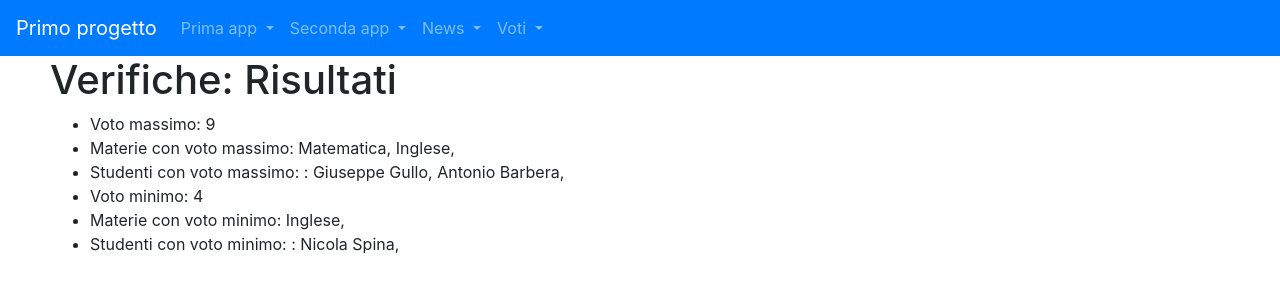
After one commit to zeld1n/primo_progetto, a Django app: page /voti/view_d in a window 1280 px wide. The commit adds this page. Shown: the top 300 px of the page. Run offline with Django 5.2, Linux system fonts and the light colour scheme.

Commit message:
passo 22

```diff
--- a/seconda_app/views.py
+++ b/seconda_app/views.py
@@ -21,7 +21,6 @@ def es_for (request):
         'list1':[1, datetime.date(2024,11,27),"Do not give up!"],
         'list2':[2, datetime.date(2022,2,24),"Ciao come stai?"],
         'my_dict':{'chiave1': 'Valore 1', 'chiave2': 'Valore 2'}
-
     }
     return render(request,"es_for.html",context)
 
--- /dev/null
+++ b/voti/templates/view_d.html
@@ -0,0 +1,31 @@
+
+{% extends "primo_progetto/base.html" %}
+
+{%block title%} {{block.super}} | View D {%endblock title%}
+
+
+        {%block content%}
+        <h1>Verifiche: Risultati</h1>
+        <ul>
+                <li>Voto massimo: {{votomax}}</li>
+
+                {% for nome,materie in materieVotoMax.items %}
+                    <li>Materie con voto massimo: {% for mater in materie%} {{mater}}, {% endfor %} </li>
+                {% endfor %}
+
+                {% for nome,studenti in studenteVotoMax.items %}
+                    <li>Studenti con voto massimo: : {% for studente in studenti%} {{studente}}, {% endfor %} </li>
+                {% endfor %}
+                <li>Voto minimo: {{votomin}}</li>
+                {% for nome,materie in materieVotoMin.items %}
+                    <li>Materie con voto minimo: {% for mater in materie%} {{mater}}, {% endfor %} </li>
+                {% endfor %}
+                {% for nome,studenti in studenteVotoMin.items %}
+                    <li>Studenti con voto minimo: : {% for studente in studenti%} {{studente}}, {% endfor %} </li>
+                {% endfor %}
+
+
+            </ul>
+
+                </ul>
+        {%endblock content%}
--- a/voti/urls.py
+++ b/voti/urls.py
@@ -1,5 +1,5 @@
 from django.urls import path
-from voti.views import view_a,view_b,view_c,index_voti
+from voti.views import view_a,view_b,view_c,index_voti,view_d
 
 
 
@@ -10,4 +10,5 @@ urlpatterns=[
     path("voti/view_a",view_a,name="view_a"),
     path("voti/view_b",view_b,name="view_b"),
     path("voti/view_c",view_c,name="view_c"),
+    path("voti/view_d",view_d,name="view_d"),
 ]
--- a/voti/views.py
+++ b/voti/views.py
@@ -1,4 +1,10 @@
 from django.shortcuts import render
+
+voti = {
+        'Giuseppe Gullo': [("Matematica", 9, 0), ("Italiano", 7, 3), ("Inglese", 7, 4), ("Storia", 7, 4), ("Geografia", 5, 7)],
+        'Antonio Barbera': [("Matematica", 8, 1), ("Italiano", 6, 1), ("Inglese", 9, 0), ("Storia", 8, 2), ("Geografia", 8, 1)],
+        'Nicola Spina': [("Matematica", 7, 2), ("Italiano", 6, 2), ("Inglese", 4, 3), ("Storia", 8, 2), ("Geografia", 8, 2)],
+    }
 
 def view_a(request):
     materie = ["Matematica","Italiano","Inglese","Storia","Geografia"]
@@ -7,21 +13,9 @@ def view_a(request):
 
 def view_b(request):
 
-    voti = {
-        'Giuseppe Gullo': [("Matematica", 9, 0), ("Italiano", 7, 3), ("Inglese", 7, 4), ("Storia", 7, 4), ("Geografia", 5, 7)],
-        'Antonio Barbera': [("Matematica", 8, 1), ("Italiano", 6, 1), ("Inglese", 9, 0), ("Storia", 8, 2), ("Geografia", 8, 1)],
-        'Nicola Spina': [("Matematica", 7, 2), ("Italiano", 6, 2), ("Inglese", 4, 3), ("Storia", 8, 2), ("Geografia", 8, 2)],
-    }
-
     return render(request,"view_b.html",{'voti':voti})
 
-# Create your views here.
 def view_c(request):
-    voti = {
-        'Giuseppe Gullo': [("Matematica", 9, 0), ("Italiano", 7, 3), ("Inglese", 7, 4), ("Storia", 7, 4), ("Geografia", 5, 7)],
-        'Antonio Barbera': [("Matematica", 8, 1), ("Italiano", 6, 1), ("Inglese", 9, 0), ("Storia", 8, 2), ("Geografia", 8, 1)],
-        'Nicola Spina': [("Matematica", 7, 2), ("Italiano", 6, 2), ("Inglese", 4, 3), ("Storia", 8, 2), ("Geografia", 8, 2)],
-    }
 
     medie = {}
 
@@ -38,5 +32,53 @@ def view_c(request):
     return render(request, "view_c.html", {'medie': medie})
 
 
+def view_d(request):
+    votomax = 0
+    votomin=10
+    materieVotoMax={}
+    studenteVotoMax={}
+    studenteVotoMin={}
+    materieVotoMin={}
+    materieVotoMax['materia']=[]
+    studenteVotoMax['materia']=[]
+    studenteVotoMin['materia']=[]
+    materieVotoMin['materia']=[]
+    for studente, materie in voti.items():
+        for materia, voto, assenze in materie:
+            if (votomax<voto):
+                votomax=voto
+            if(votomin>voto):
+                votomin=voto
+
+    for studente, materie in voti.items():
+        for materia, voto, assenze in materie:
+            if(voto==votomax):
+
+                materieVotoMax['materia'].append(materia)
+                studenteVotoMax['materia'].append(studente)
+            if(voto==votomin):
+
+                materieVotoMin['materia'].append(materia)
+
+                studenteVotoMin['materia'].append(studente)
+
+
+
+
+
+    context={
+        'votomax':votomax,
+        'votomin':votomin,
+        'materieVotoMax':materieVotoMax,
+        'studenteVotoMax':studenteVotoMax,
+        'studenteVotoMin':studenteVotoMin,
+        'materieVotoMin':materieVotoMin
+
+    }
+
+    return render(request, "view_d.html", context)
+
+
+
 def index_voti(request):
     return render(request,"index_voti.html")
```
Also changed, not shown: voti/templates/view_a.html (+5 -14 lines), voti/templates/view_b.html (+5 -15 lines), voti/templates/view_c.html (+7 -15 lines).
